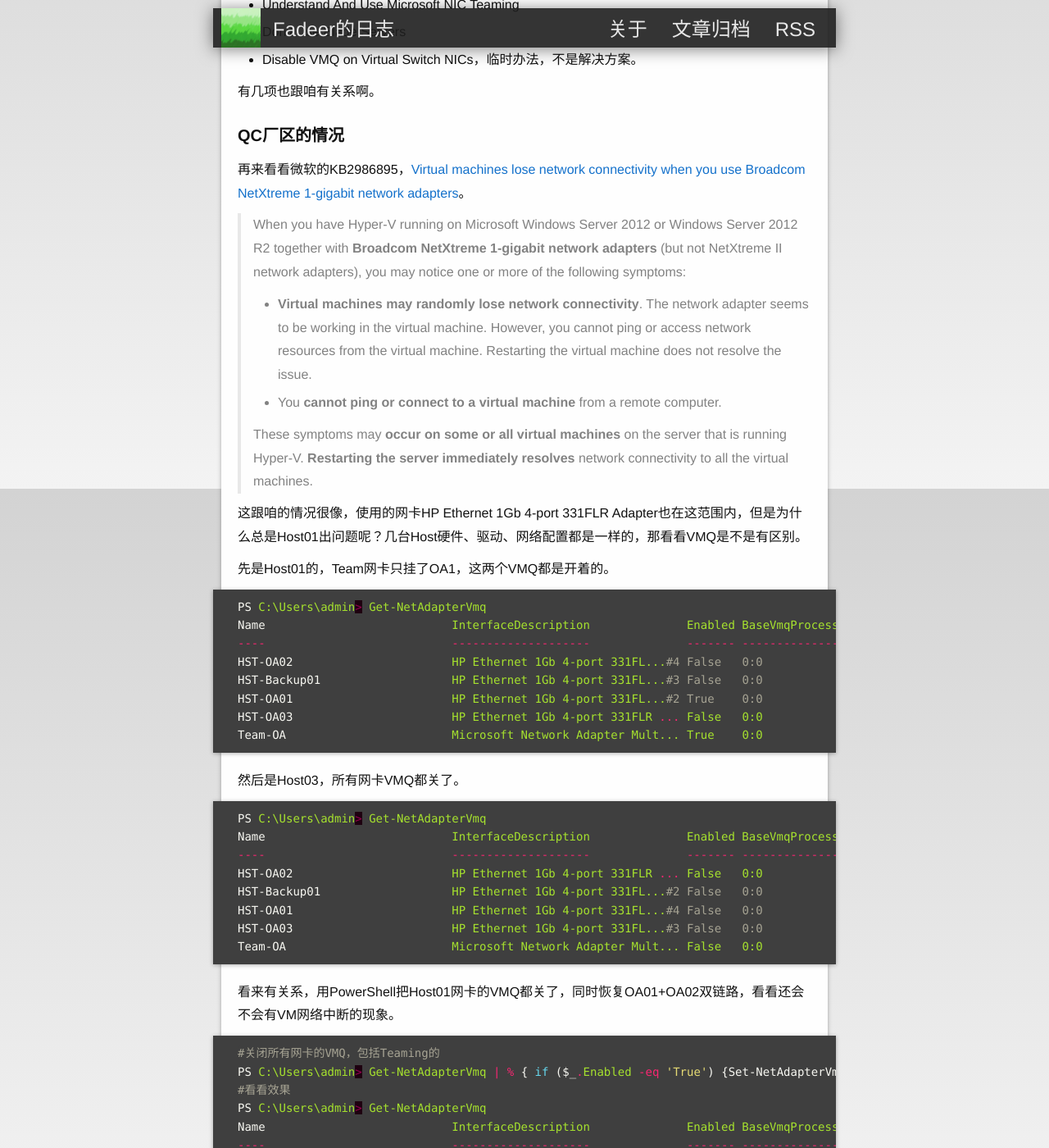
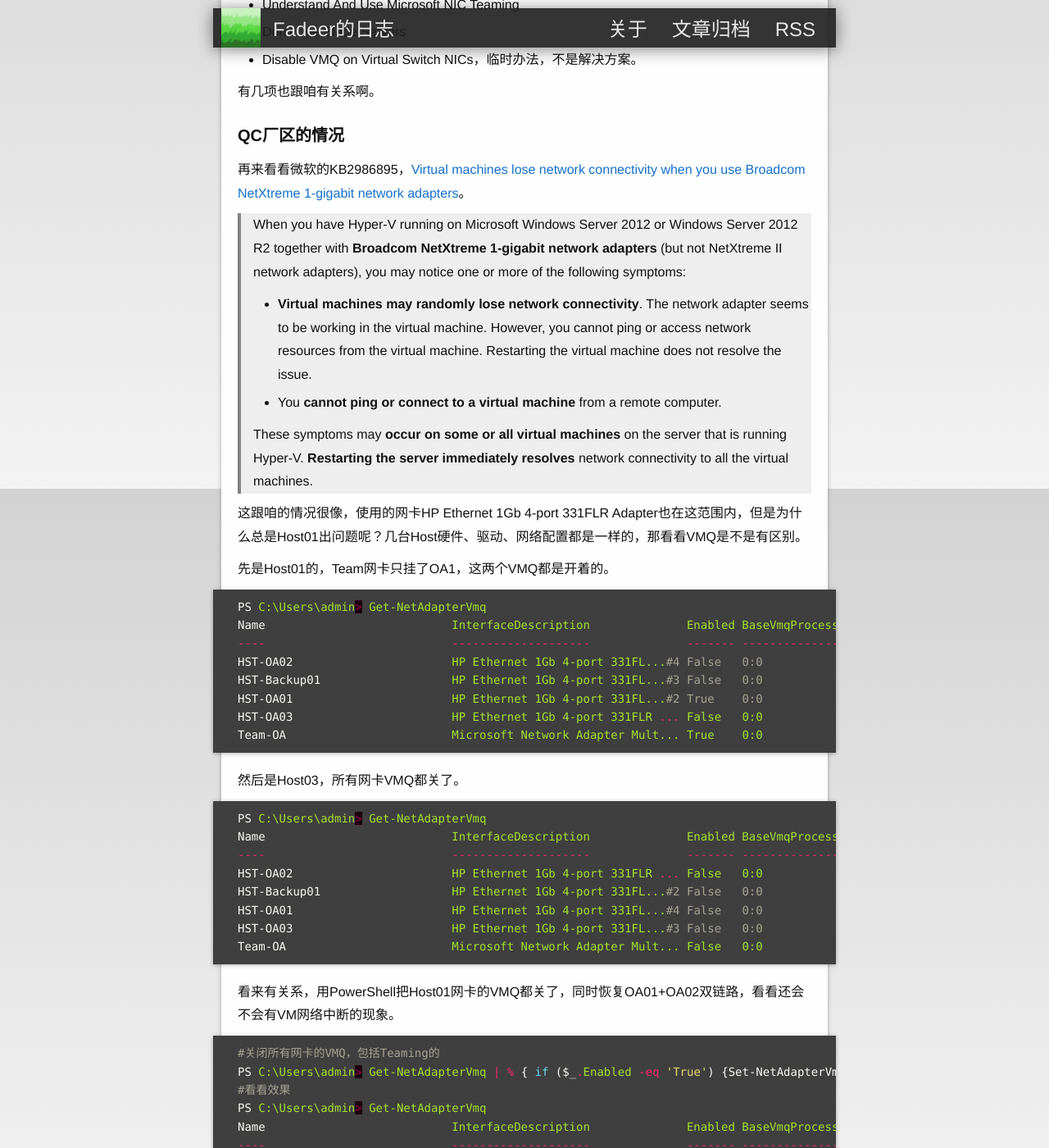
Before and after one commit to fadeer/fadeer.github.io, a Jekyll site: the page built from index.html, in a window 1280 px wide and 1400 px high, scrolled down 1204 px. Shown: the whole window at 82% size. Built offline with Jekyll 4.4.1, drawn with Linux system fonts in a browser that asks for light colours.

Commit message:
update style

```diff
--- a/_sass/_base.scss
+++ b/_sass/_base.scss
@@ -151,8 +151,9 @@
  * Blockquotes
  */
 blockquote {
-    color: $grey-color;
-    border-left: 4px solid $grey-color-light;
+    //color: $grey-color;
+    background-color: #eee;
+    border-left: 4px solid $grey-color;
     padding-left: $spacing-unit / 2;
     //font-size: 18px;
     //letter-spacing: -1px;
--- a/css/main.scss
+++ b/css/main.scss
@@ -31,7 +31,7 @@
 
 $code-color:	#f2f2f2;
 $code-color-bg: #3f3f3f;
-$code-color-bgl: #5f5f5f;
+$code-color-bgl: #777;
 
 $grey-color:       #828282;
 $grey-color-light: lighten($grey-color, 40%);
```
